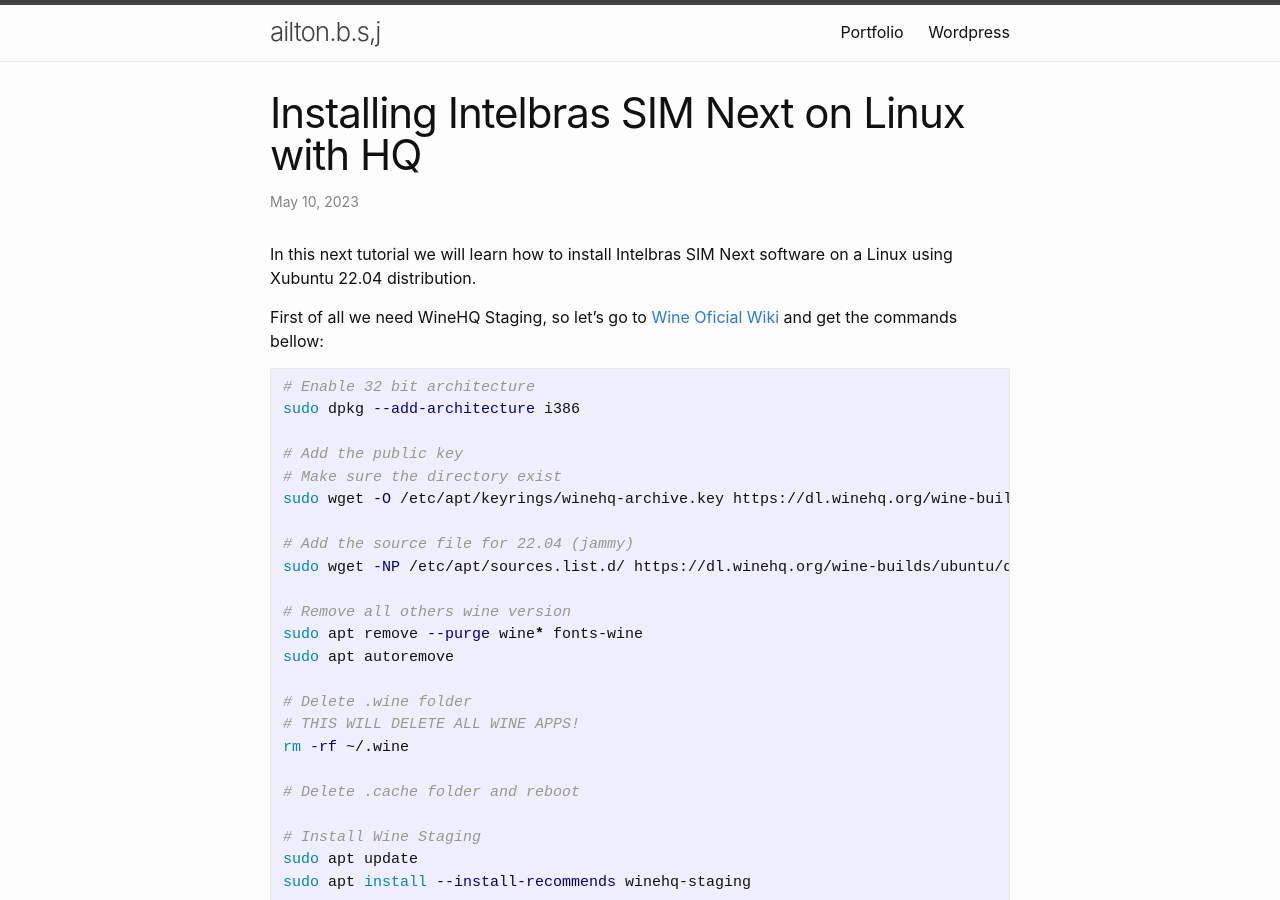
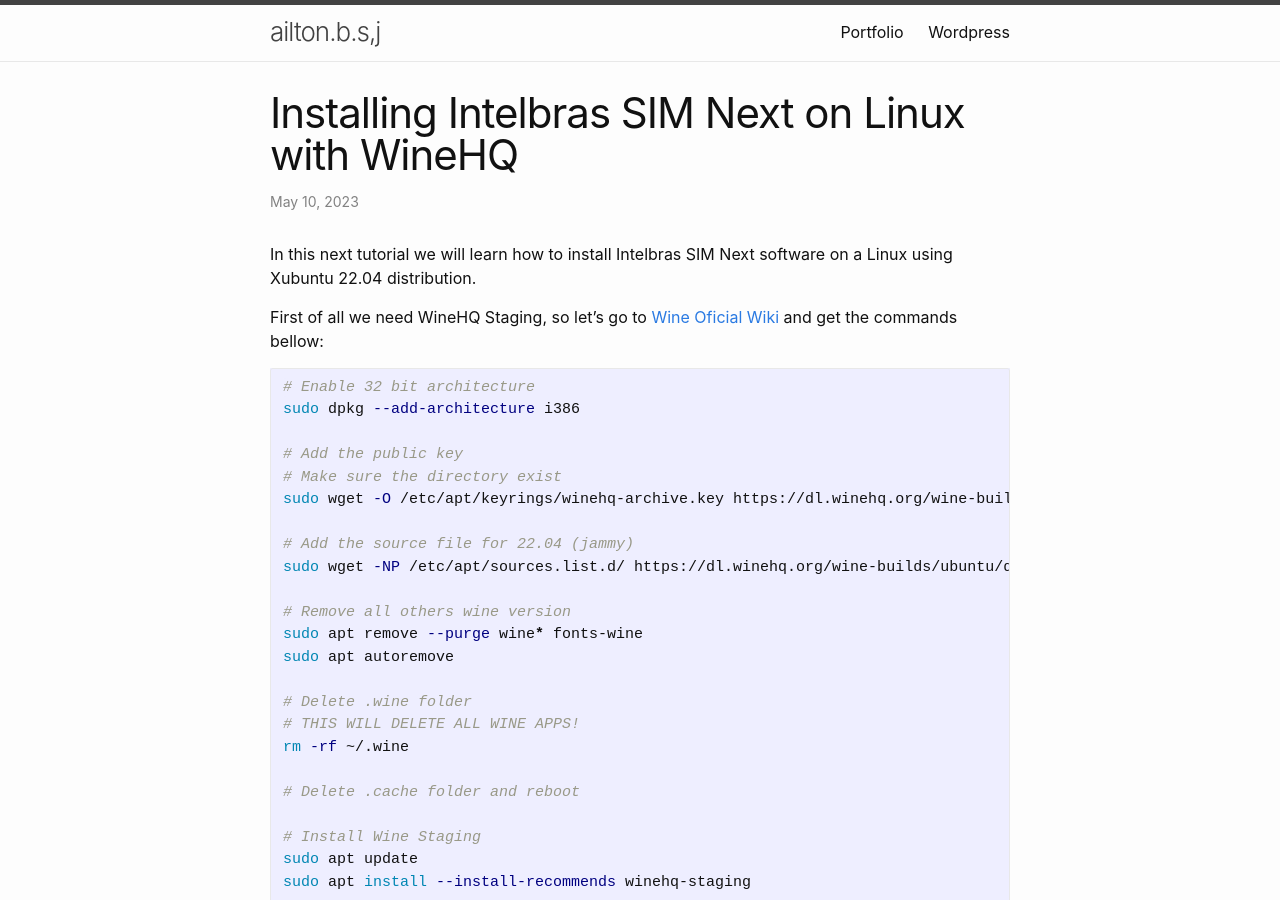
Before and after one commit to ailtonbsj/ailtonbsj.github.io, a Jekyll site: the page built from _posts/2023-05-10-installing-intelbras-sim-next-on-linux.md, in a window 1280 px wide and 900 px high. Built offline with Jekyll 4.4.1, drawn with Linux system fonts in a browser that asks for light colours; comment, search, counter and statistics services are not loaded; some of the changed text lies outside the part shown.

Commit message:
fix errors

```diff
--- a/_posts/2023-05-10-installing-intelbras-sim-next-on-linux.md
+++ b/_posts/2023-05-10-installing-intelbras-sim-next-on-linux.md
@@ -1,6 +1,6 @@
 ---
 layout: post
-title: "Installing Intelbras SIM Next on Linux with HQ"
+title: "Installing Intelbras SIM Next on Linux with WineHQ"
 date: 2023-05-10 14:10:00 -0300
 categories: tutorial linux wine
 ---
```
Also changed, not shown: other parts of _posts/2023-05-10-installing-intelbras-sim-next-on-linux.md (+1 -1 lines).
